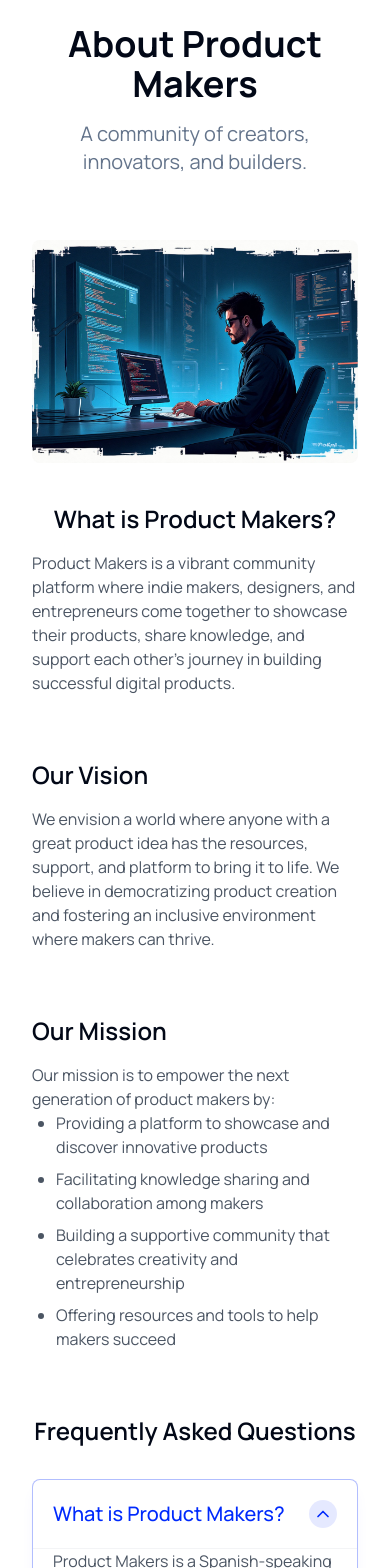
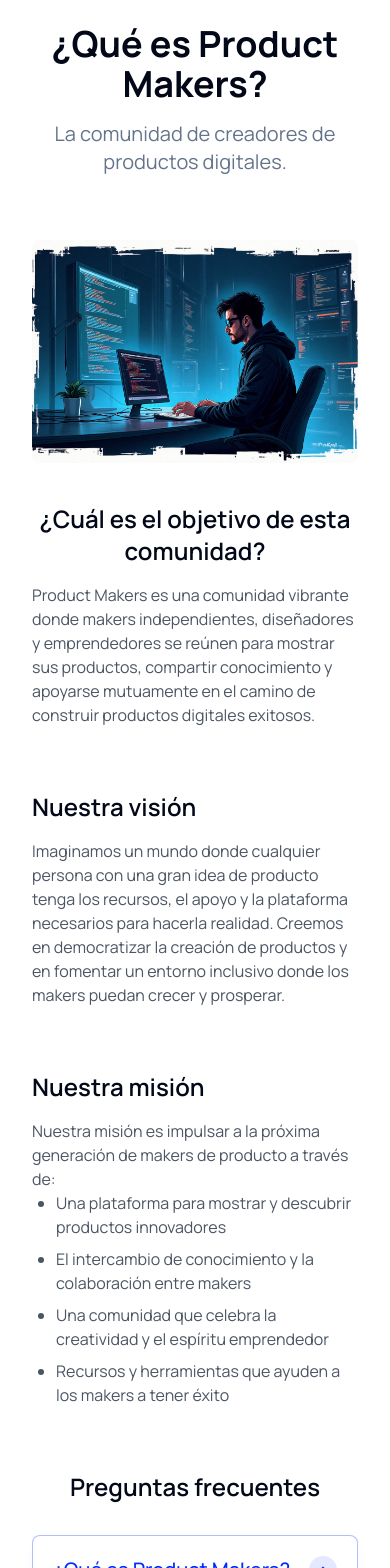
Before and after one commit to danidiestre/product_makers_live, a Next.js app: page /about in a window 390 px wide. Shown: the part 120-1688 px from the top of the page. Built offline with nearby package versions, Linux system fonts and the light colour scheme.

Commit message:
cambios de copies al español

```diff
--- a/package.json
+++ b/package.json
@@ -16,6 +16,7 @@
     "clsx": "^2.1.0",
     "lucide-react": "^0.358.0",
     "next": "14.1.3",
+    "next-intl": "^4.0.2",
     "react": "^18.2.0",
     "react-dom": "^18.2.0",
     "tailwind-merge": "^2.2.1",
--- a/src/app/about/page.tsx
+++ b/src/app/about/page.tsx
@@ -24,88 +24,88 @@
   // FAQ items
   const faqItems = [
     {
-      question: "What is Product Makers?",
-      answer: "Product Makers is a Spanish-speaking community for people who create digital products, focused on sharing real experiences and helping others develop viable products from scratch."
+      question: "¿Qué es Product Makers?",
+      answer: "Product Makers es una comunidad hispanohablante para quienes crean productos digitales, donde se comparten experiencias reales y se ayuda a otros a construir productos viables desde cero."
     },
     {
-      question: "What is the main goal of this community?",
+      question: "¿Cuál es el objetivo principal de esta comunidad?",
       answer: <>
         <p className="text-gray-600 mb-3">
-          To create a space where makers can:
+          Crear un espacio donde los makers puedan:
         </p>
         <ul className="text-gray-600 list-disc pl-6 space-y-1">
-          <li>Learn from each other</li>
-          <li>Share tools and processes</li>
-          <li>Receive real-time feedback</li>
-          <li>Develop real products, not just theoretical ideas</li>
+          <li>Aprender unos de otros</li>
+          <li>Compartir herramientas y procesos</li>
+          <li>Recibir feedback en tiempo real</li>
+          <li>Desarrollar productos reales, no solo ideas teóricas</li>
         </ul>
       </>
     },
     {
-      question: "What defines a Product Maker?",
-      answer: "A Product Maker is someone capable of building and launching digital products by themselves or in collaboration. They don't need to be an expert in everything, but they understand and participate in the entire process: ideation, design, development, validation, go-to-market, etc."
+      question: "¿Qué define a un Product Maker?",
+      answer: "Un Product Maker es alguien capaz de construir y lanzar productos digitales por su cuenta o en colaboración. No necesita ser experto en todo, pero entiende y participa en todo el proceso: ideación, diseño, desarrollo, validación, lanzamiento, etc."
     },
     {
-      question: "Who is this community for?",
-      answer: "Designers, developers, PMs, indie hackers, CTOs, entrepreneurs, and anyone interested in creating digital products, either from scratch or within established companies."
+      question: "¿A quién está dirigida esta comunidad?",
+      answer: "Diseñadores, desarrolladores, PMs, indie hackers, CTOs, emprendedores y cualquier persona interesada en crear productos digitales, ya sea desde cero o dentro de una empresa."
     },
     {
-      question: "Do I need technical knowledge to participate?",
-      answer: "Not necessarily. While many members come from the product world, anyone interested in learning, sharing, and building is welcome."
+      question: "¿Necesito conocimientos técnicos para participar?",
+      answer: "No necesariamente. Aunque muchos miembros vienen del mundo del producto, cualquiera con ganas de aprender, compartir y construir es bienvenido."
     },
     {
-      question: "What type of content will be shared?",
+      question: "¿Qué tipo de contenido se compartirá?",
       answer: <ul className="text-gray-600 list-disc pl-6 space-y-1">
-        <li>Product development in public (building in public)</li>
-        <li>Interviews and case studies</li>
-        <li>Thematic talks about UX, ASO, SEO, growth, etc.</li>
-        <li>Workflow comparisons</li>
-        <li>Tools and methodologies (MVPs, MCPs, design-to-code, etc.)</li>
+        <li>Desarrollo de producto en público (building in public)</li>
+        <li>Entrevistas y casos de estudio</li>
+        <li>Charlas temáticas sobre UX, ASO, SEO, growth, etc.</li>
+        <li>Comparación de flujos de trabajo</li>
+        <li>Herramientas y metodologías (MVPs, MCPs, diseño a código, etc.)</li>
       </ul>
     },
     {
-      question: "Where can I follow the content?",
-      answer: "All content will be shared on the Product Makers YouTube channel. Events will be announced on platforms like LinkedIn and Instagram, and registrations will be done through Luma."
+      question: "¿Dónde puedo seguir el contenido?",
+      answer: "Todo el contenido se compartirá en el canal de YouTube de Product Makers. Los eventos se anunciarán en plataformas como LinkedIn e Instagram, y las inscripciones se harán a través de Luma."
     },
     {
-      question: "Is there a platform for the community?",
+      question: "¿Hay una plataforma para la comunidad?",
       answer: <>
         <p className="text-gray-600 mb-3">
-          Yes, Discord is being used for:
+          Sí, usamos Discord para:
         </p>
         <ul className="text-gray-600 list-disc pl-6 space-y-1">
-          <li>Sharing resources</li>
-          <li>Resolving doubts</li>
-          <li>Receiving feedback</li>
-          <li>Connecting with other makers</li>
+          <li>Compartir recursos</li>
+          <li>Resolver dudas</li>
+          <li>Recibir feedback</li>
+          <li>Conectar con otros makers</li>
         </ul>
         <p className="text-gray-600 mt-3">
-          A virtual coworking voice channel has also been created.
+          También hemos creado un canal de voz como coworking virtual.
         </p>
       </>
     },
     {
-      question: "What's the spirit behind the community?",
-      answer: "Zero bullshit. Everything is real, practical, and based on experience. We aim to elevate each other, collaborate, and form a solid creative ecosystem in the Spanish-speaking world."
+      question: "¿Cuál es el espíritu de la comunidad?",
+      answer: "Cero bullshit. Todo es real, práctico y basado en la experiencia. Queremos impulsarnos entre todos, colaborar y construir un ecosistema creativo sólido en el mundo hispanohablante."
     },
     {
-      question: "Does this have commercial purposes?",
-      answer: "No. The project was born with the goal of creating value and community, without immediate intention of monetization. If there are ever sponsors, it will be without compromising the independence or utility of the community."
+      question: "¿Esto tiene fines comerciales?",
+      answer: "No. El proyecto nació con el objetivo de crear valor y comunidad, sin intención inmediata de monetización. Si en algún momento hay patrocinadores, será sin comprometer la independencia ni la utilidad de la comunidad."
     },
     {
-      question: "How can I participate?",
+      question: "¿Cómo puedo participar?",
       answer: <ol className="text-gray-600 list-decimal pl-6 space-y-1">
-        <li>Sign up for events via Luma.</li>
-        <li>Join Discord.</li>
-        <li>Share your projects, ideas, and questions.</li>
-        <li>Subscribe to the Product Makers YouTube channel.</li>
+        <li>Apúntate a los eventos vía Luma.</li>
+        <li>Únete al Discord.</li>
+        <li>Comparte tus proyectos, ideas y dudas.</li>
+        <li>Suscríbete al canal de YouTube de Product Makers.</li>
       </ol>
     },
     {
-      question: "Why in Spanish?",
-      answer: "Because it's the natural language of the organizing team and the target audience. We want to create quality and accessible content for Spain and Latin America."
+      question: "¿Por qué en español?",
+      answer: "Porque es el idioma natural del equipo organizador y del público objetivo. Queremos crear contenido de calidad y accesible para España y Latinoamérica."
     }
-  ];
+  ]
 
   // JSON-LD for better SEO
   const jsonLd = {
@@ -137,9 +137,9 @@
         <article className="py-20 bg-background"> {/* Changed section to article for better semantics */}
           <div className="container max-w-4xl">
             <header className="text-center mb-16">
-              <h1 className="text-4xl font-bold mb-4" id="about-title">About Product Makers</h1>
+              <h1 className="text-4xl font-bold mb-4" id="about-title">¿Qué es Product Makers?</h1>
               <p className="text-xl text-muted-foreground">
-                A community of creators, innovators, and builders.
+                La comunidad de creadores de productos digitales.
               </p>
             </header>
 
@@ -155,37 +155,36 @@
                     className="rounded-lg mb-4"
                   />
                 </div>
-                <h2 className="text-2xl font-semibold mb-4 text-center" id="what-is">What is Product Makers?</h2>
+                <h2 className="text-2xl font-semibold mb-4 text-center" id="what-is">¿Cuál es el objetivo de esta comunidad?</h2>
                 <p className="text-gray-600">
-                  Product Makers is a vibrant community platform where indie makers, designers, and entrepreneurs come together to showcase their products, share knowledge, and support each other's journey in building successful digital products.
-                </p>
+                Product Makers es una comunidad vibrante donde makers independientes, diseñadores y emprendedores se reúnen para mostrar sus productos, compartir conocimiento y apoyarse mutuamente en el camino de construir productos digitales exitosos.                </p>
               </section>
 
               {/* Vision */}
               <section className="prose prose-lg mx-auto" aria-labelledby="vision">
-                <h2 className="text-2xl font-semibold mb-4" id="vision">Our Vision</h2>
+                <h2 className="text-2xl font-semibold mb-4" id="vision">Nuestra visión</h2>
                 <p className="text-gray-600">
-                  We envision a world where anyone with a great product idea has the resources, support, and platform to bring it to life. We believe in democratizing product creation and fostering an inclusive environment where makers can thrive.
+                Imaginamos un mundo donde cualquier persona con una gran idea de producto tenga los recursos, el apoyo y la plataforma necesarios para hacerla realidad. Creemos en democratizar la creación de productos y en fomentar un entorno inclusivo donde los makers puedan crecer y prosperar.
                 </p>
               </section>
 
               {/* Mission */}
               <section className="prose prose-lg mx-auto" aria-labelledby="mission">
-                <h2 className="text-2xl font-semibold mb-4" id="mission">Our Mission</h2>
+                <h2 className="text-2xl font-semibold mb-4" id="mission">Nuestra misión</h2>
                 <p className="text-gray-600">
-                  Our mission is to empower the next generation of product makers by:
+                Nuestra misión es impulsar a la próxima generación de makers de producto a través de:
                 </p>
                 <ul className="text-gray-600 list-disc pl-6 space-y-2">
-                  <li>Providing a platform to showcase and discover innovative products</li>
-                  <li>Facilitating knowledge sharing and collaboration among makers</li>
-                  <li>Building a supportive community that celebrates creativity and entrepreneurship</li>
-                  <li>Offering resources and tools to help makers succeed</li>
+                  <li>Una plataforma para mostrar y descubrir productos innovadores</li>
+                  <li>El intercambio de conocimiento y la colaboración entre makers</li>
+                  <li>Una comunidad que celebra la creatividad y el espíritu emprendedor</li>
+                  <li>Recursos y herramientas que ayuden a los makers a tener éxito</li>
                 </ul>
               </section>
 
               {/* FAQ Section */}
               <section className="prose prose-lg mx-auto" aria-labelledby="faq-heading">
-                <h2 className="text-2xl font-semibold mb-8 text-center" id="faq-heading">Frequently Asked Questions</h2>
+                <h2 className="text-2xl font-semibold mb-8 text-center" id="faq-heading">Preguntas frecuentes</h2>
 
                 <div className="grid grid-cols-1 gap-6">
                   {faqItems.map((faq, index) => (
--- a/src/app/makers/page.tsx
+++ b/src/app/makers/page.tsx
@@ -35,9 +35,9 @@
               <div className="flex flex-col sm:flex-row sm:items-center justify-between gap-4">
                 {/* Title and description */}
                 <div>
-                  <h1 className="text-4xl font-bold text-gray-900 lowercase">the makers</h1>
+                  <h1 className="text-4xl font-bold text-gray-900 lowercase">los makers</h1>
                   <p className="text-sm text-gray-500 mt-1">
-                    Meet our amazing makers building the future
+                    descubre los makers que están construyendo el futuro
                   </p>
                 </div>
 
@@ -47,7 +47,7 @@
                     <Search className="absolute left-3 top-1/2 -translate-y-1/2 h-4 w-4 text-gray-400" />
                     <Input
                       type="text"
-                      placeholder="Search makers..."
+                      placeholder="busca a makers..."
                       value={searchQuery}
                       onChange={(e) => setSearchQuery(e.target.value)}
                       className="w-full sm:w-[300px] pl-10"
--- a/src/app/page.tsx
+++ b/src/app/page.tsx
@@ -56,10 +56,10 @@
             <div className="max-w-4xl mx-auto px-4">
               <div className="text-center max-w-3xl mx-auto">
                 <h1 id="hero-heading" className="text-4xl md:text-5xl text-gray-900 mb-5">
-                  discover amazing <span className="font-bold">products</span> built by <span className="font-bold">makers</span>
+                  descubre los <span className="font-bold">productos</span> creados por <span className="font-bold">makers</span>
                 </h1>
                 <p className="text-lg text-gray-600">
-                  product makers is a community showcasing innovative apps and tools created by indie makers and small teams.
+                  product makers es la comunidad hispana de makers de productos digitales.
                 </p>
               </div>
             </div>
@@ -69,7 +69,7 @@
           <section id="featured-apps" aria-labelledby="featured-products-heading" className="max-w-4xl mx-auto px-4 py-12">
             <div className="mb-6 flex flex-col sm:flex-row sm:items-center justify-between gap-3">
               <h2 id="featured-products-heading" className="text-lg font-medium text-gray-900 flex items-center gap-2 whitespace-nowrap mx-auto sm:mx-0">
-                🔥 <span className="text-gray-600">This Week's Top Products</span>
+                🔥 <span className="text-gray-600">Mejores productos de la semana</span>
               </h2>
               <div className="overflow-x-auto pb-1 mx-auto sm:mx-0">
                 <WeeklyCountdown />
--- a/src/app/products/page.tsx
+++ b/src/app/products/page.tsx
@@ -35,9 +35,9 @@
               <div className="flex flex-col sm:flex-row sm:items-center justify-between gap-4">
                 {/* Title and description */}
                 <div>
-                  <h1 className="text-4xl font-bold text-gray-900 lowercase">the products</h1>
+                  <h1 className="text-4xl font-bold text-gray-900 lowercase">los productos</h1>
                   <p className="text-sm text-gray-500 mt-1">
-                    Discover innovative apps and tools created by indie makers
+                    descubre los productos creados por makers
                   </p>
                 </div>
 
@@ -47,7 +47,7 @@
                     <Search className="absolute left-3 top-1/2 -translate-y-1/2 h-4 w-4 text-gray-400" />
                     <Input
                       type="text"
-                      placeholder="Search products..."
+                      placeholder="busca productos..."
                       value={searchQuery}
                       onChange={(e) => setSearchQuery(e.target.value)}
                       className="w-full sm:w-[300px] pl-10"
--- a/src/components/Footer.tsx
+++ b/src/components/Footer.tsx
@@ -5,7 +5,7 @@
     <footer className="border-t border-gray-100 py-6 bg-white">
       <div className="max-w-6xl mx-auto px-4 flex items-center justify-between">
         <p className="text-sm text-gray-600">
-          © {new Date().getFullYear()} Product Makers. All rights reserved.
+          © {new Date().getFullYear()} Product Makers. Todos los derechos reservados.
         </p>
 
         <div className="flex items-center gap-4">
--- a/src/components/WeeklyCountdown.tsx
+++ b/src/components/WeeklyCountdown.tsx
@@ -66,7 +66,7 @@
     <div className="flex items-center gap-2 text-sm whitespace-nowrap">
       <div className="flex items-center">
         <Clock className="w-3.5 h-3.5 text-gray-500 mr-1.5" />
-        <span className="text-xs text-gray-500 font-medium">Ends in:</span>
+        <span className="text-xs text-gray-500 font-medium">Acaba en:</span>
       </div>
       <div className="flex items-center">
         <TimeUnit value={timeLeft.days} unit="d" />
```
Also changed, not shown: src/app/app/[id]/page.tsx (+24 -24 lines), src/components/Navbar.tsx (+10 -10 lines), src/components/StreamCountdown.tsx (+4 -4 lines), 2 other files (tests, documents, lock files or other folders).
